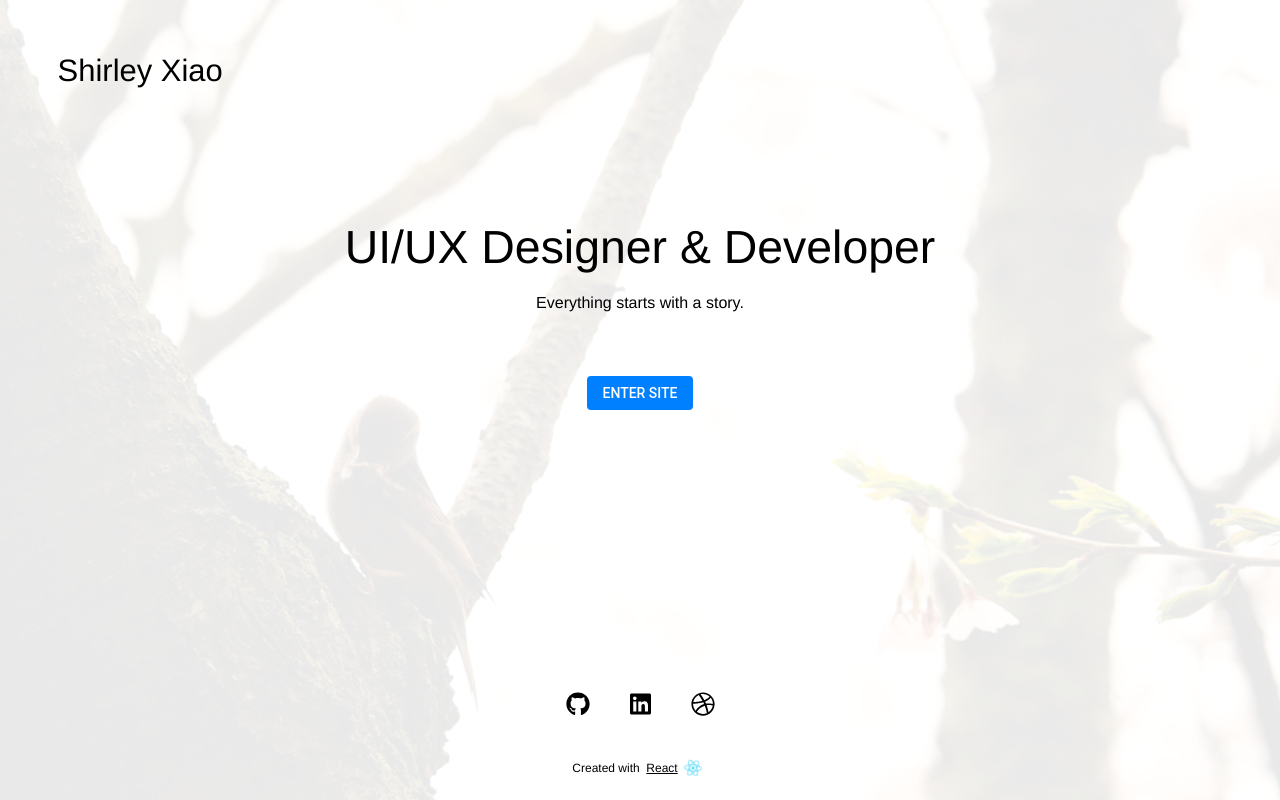
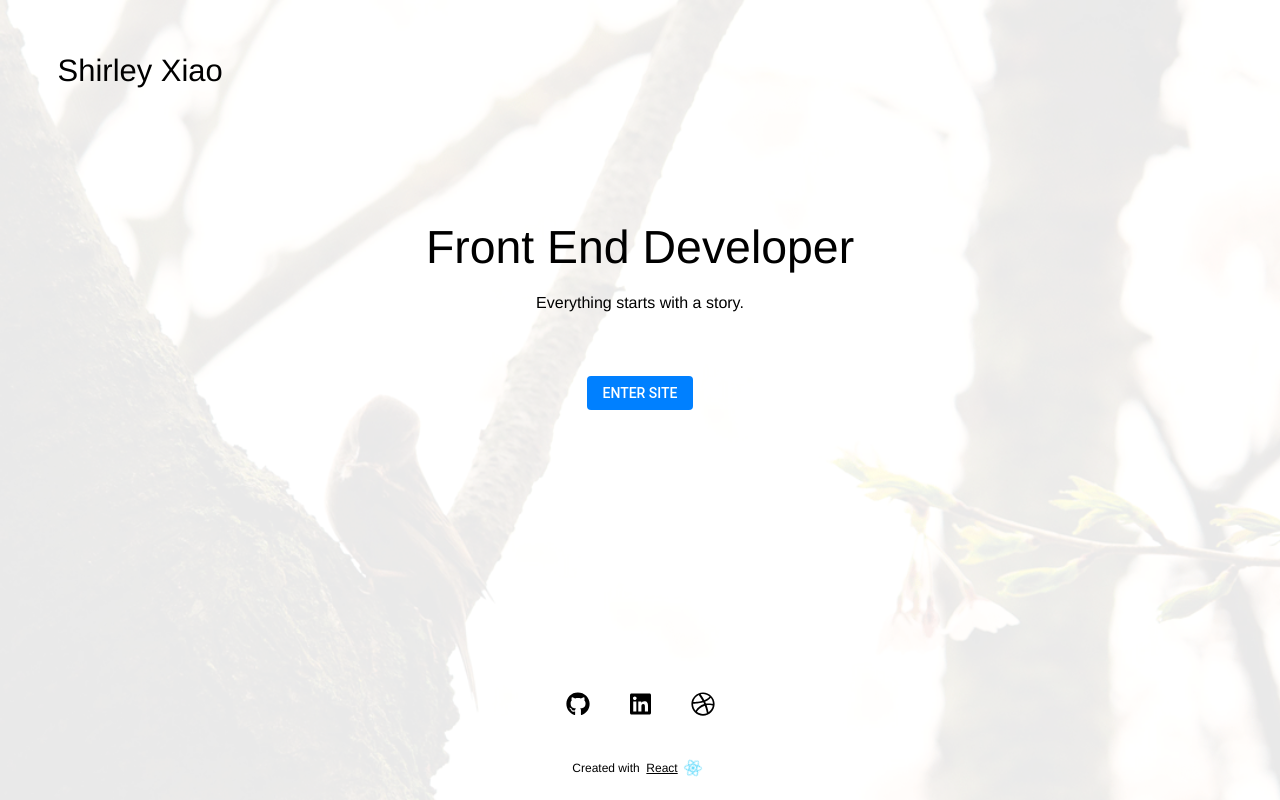
Before and after one commit to XXiao12/AboutMe, a React (Create React App) app: page / in a window 1280 px wide. Built offline with nearby package versions, Linux system fonts and the light colour scheme.

Commit message:
update title

```diff
--- a/src/containers/About/index.js
+++ b/src/containers/About/index.js
@@ -127,7 +127,7 @@ class About extends Component {
               <div className="about__content--center">
                 <h1>Hi there!</h1>
                 <p>
-                  My name is Shirley Xiao. I am a multi-disiplined designer with
+                  My name is Shirley Xiao. I am a multi-disiplined developer with
                   skills ranging from design to front-end development.
                 </p>
               </div>
--- a/src/containers/Splash/splash.js
+++ b/src/containers/Splash/splash.js
@@ -49,7 +49,7 @@ class Splash extends Component {
             <h1>Shirley Xiao</h1>
           </div>
           <div className="content">
-            <p id="title">UI/UX Designer & Developer </p>
+            <p id="title">Front End Developer</p>
             <p id="blurb">Everything starts with a story.</p>
             <Button
               variant="outlined"
```
